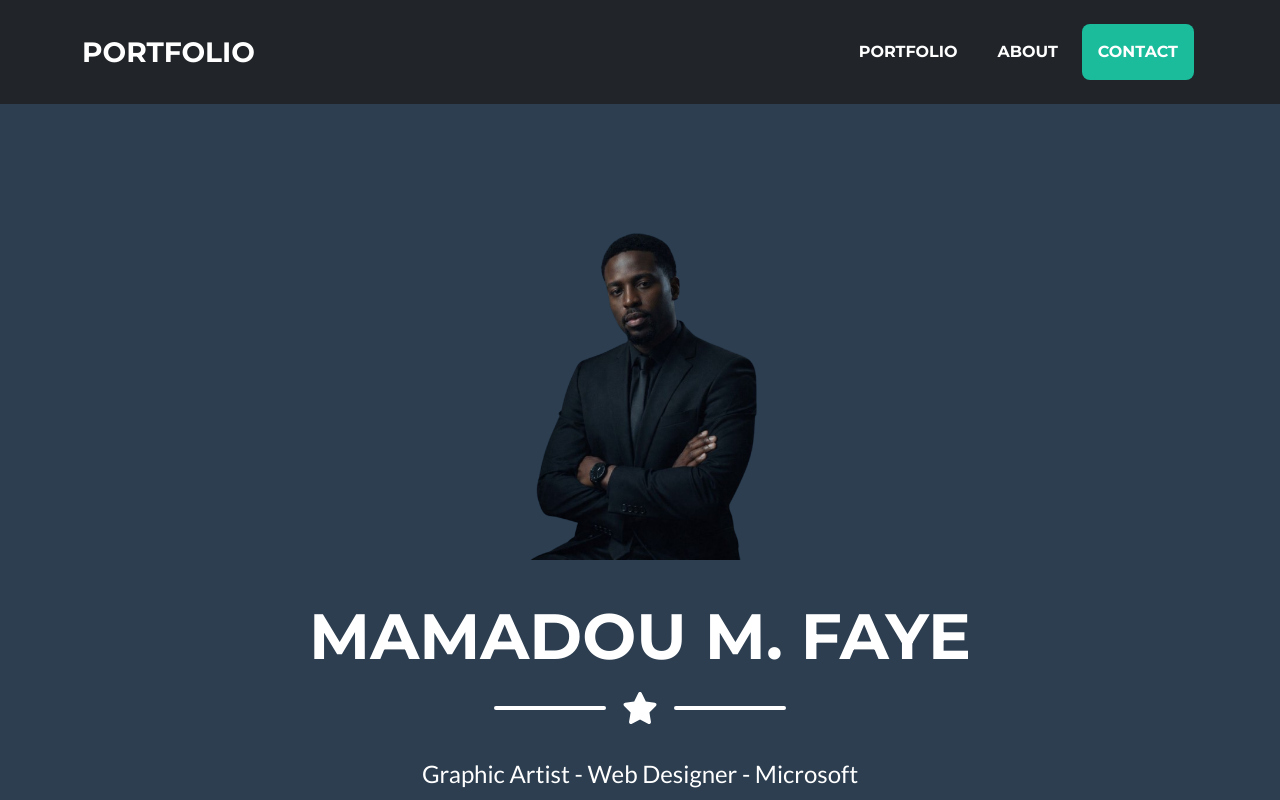
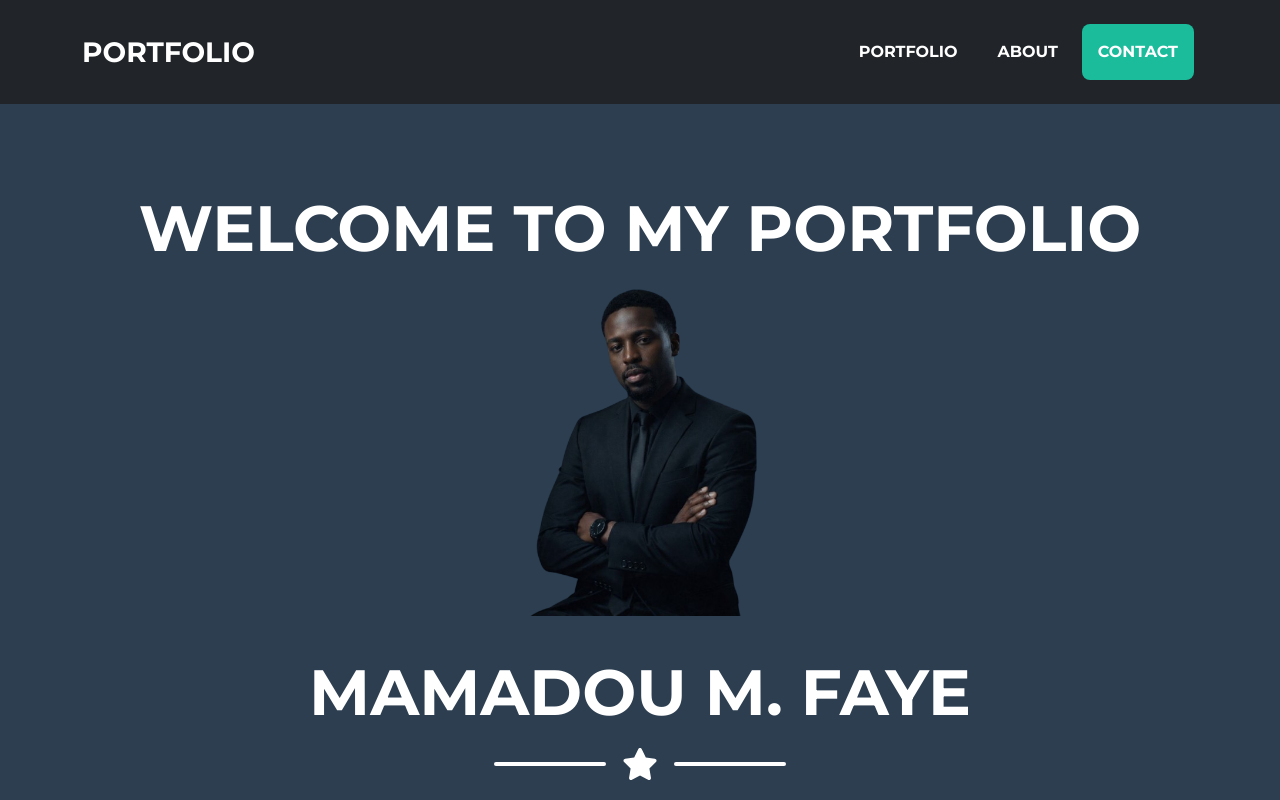
Before and after one commit to 565Junior/Mamadou-Mansour-Portfolio, a plain HTML site: page index.html in a window 1280 px wide. Shown: the top 800 px of the page. Drawn offline with nearby package versions, Linux system fonts and the light colour scheme.

Commit message:
Update index.html

```diff
--- a/index.html
+++ b/index.html
@@ -37,7 +37,8 @@
         <!-- Masthead-->
         <header class="masthead bg-secondary text-white text-center">
             <div class="container d-flex align-items-center flex-column">
-                <!-- Masthead Avatar Image-->
+                 <!-- Masthead Avatar Image-->
+                <h1 class="masthead-heading text-uppercase mb-0">Welcome to my Portfolio</h1>
                 <img class="masthead-avatar mb-5" src="assets/img/WhatsApp_Image_2026-04-20_at_12.43.35-removebg-preview.png" alt="..." />
                 <!-- Masthead Heading-->
                 <h1 class="masthead-heading text-uppercase mb-0">Mamadou M. Faye</h1>
```
